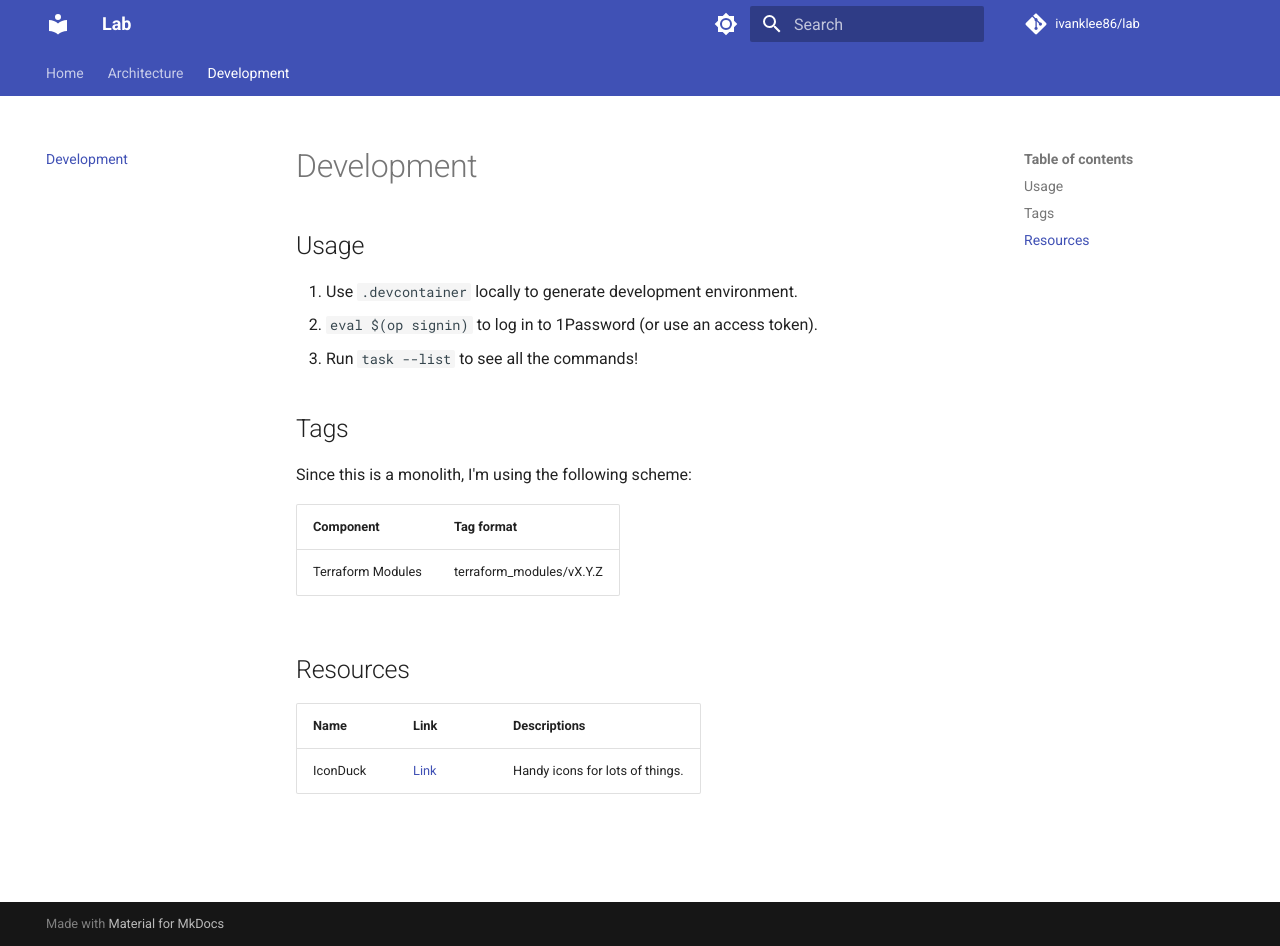
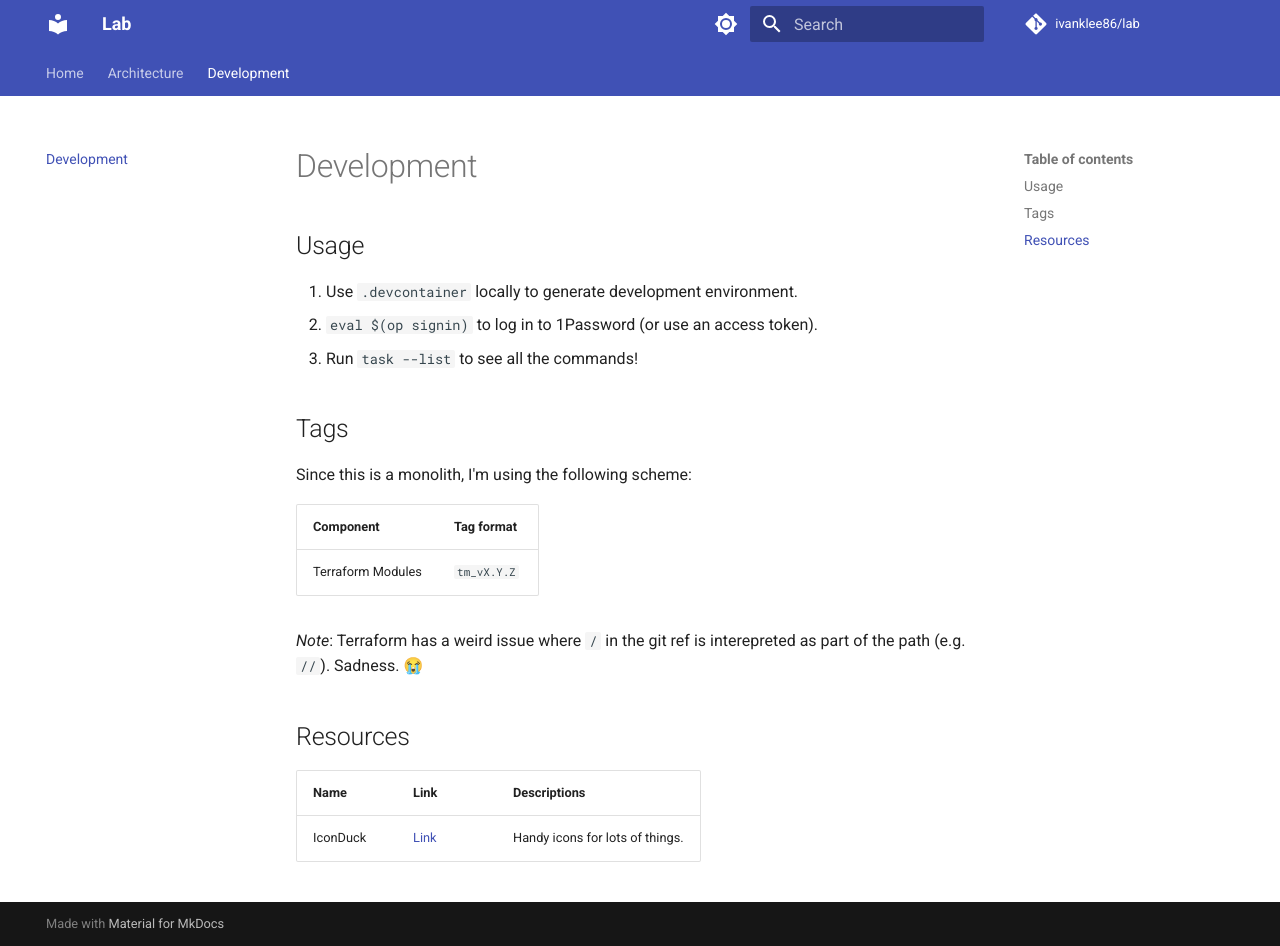
Before and after one commit to ivanklee86/lab, an MkDocs documentation site: the page built from docs/development.md, in a window 1280 px wide and 946 px high. Built offline with MkDocs 1.6.1 and Material for MkDocs 9.7.7, drawn with Linux system fonts in a browser that asks for light colours; comment, search, counter and statistics services are not loaded.

Commit message:
Fix tags.

```diff
--- a/docs/development.md
+++ b/docs/development.md
@@ -11,7 +11,9 @@ Since this is a monolith, I'm using the following scheme:
 
 | Component | Tag format |
 |-----------|------------|
-| Terraform Modules | terraform_modules/vX.Y.Z |
+| Terraform Modules | `tm_vX.Y.Z` |
+
+*Note*: Terraform has a weird issue where `/` in the git ref is interepreted as part of the path (e.g. `//`).  Sadness. 😭
 
 ## Resources
 
```
Also changed, not shown: 1 other file.
